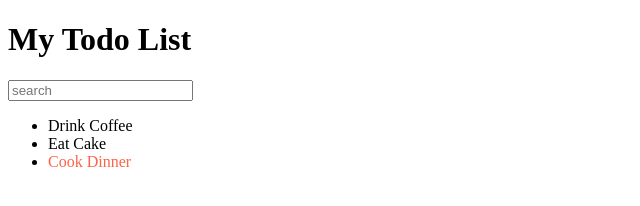
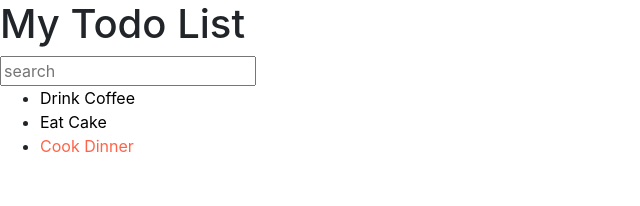
Before and after one commit to guryanovaa/Task-List, a React app: page / in a window 1280 px wide. Shown: the whole page, without its empty margins (0-640 px from the left). Built offline with nearby package versions, Linux system fonts and the light colour scheme.

Commit message:
before connecting css

```diff
--- a/public/index.html
+++ b/public/index.html
@@ -1,13 +1,15 @@
+
 <!DOCTYPE html>
 <html lang="en">
 <head>
-    <meta charset="utf-8" />
-    <meta name="viewport" content="width=device-width, initial-scale=1" />
-    <link rel="manifest" href="%PUBLIC_URL%/manifest.json" />
+  <meta charset="UTF-8">
+  <meta name="viewport" content="width=device-width, initial-scale=1.0">
+  <meta http-equiv="X-UA-Compatible" content="ie=edge">
+  <link rel="stylesheet" href="https://stackpath.bootstrapcdn.com/bootstrap/4.3.1/css/bootstrap.min.css">
+  <link rel="stylesheet" href="https://stackpath.bootstrapcdn.com/font-awesome/4.7.0/css/font-awesome.min.css">
   <title>React App</title>
 </head>
 <body>
   <div id="root"></div>
-
 </body>
 </html>
--- a/src/components/app-header.js
+++ b/src/components/app-header.js
@@ -1,6 +1,4 @@
 import React from 'react';
-import ReactDOM from 'react-dom';
-
 
 const AppHeader = () => {
    return (
--- a/src/components/search-panel.js
+++ b/src/components/search-panel.js
@@ -1,7 +1,4 @@
 import React from 'react';
-import ReactDOM from 'react-dom';
-
-
 
 const SearchPanel = () => {
     return (
--- a/src/components/todo-list-item.js
+++ b/src/components/todo-list-item.js
@@ -1,5 +1,4 @@
 import React from 'react';
-import ReactDOM from 'react-dom';
 
 const TodoListItem = ({label, important = false}) => {
 
--- a/src/components/todo-list.js
+++ b/src/components/todo-list.js
@@ -1,14 +1,14 @@
 import React from 'react';
-import ReactDOM from 'react-dom';
 
 import TodoListItem from './todo-list-item';
 
 const TodoList = ({todos}) => {
 
    const elements = todos.map((item) => {
+      const {id, ...itemProps} = item;
      return (
-        <li>
-            <TodoListItem {...item}/>
+        <li key={id}>
+            <TodoListItem { ...itemProps }/>
         </li>
      );
    });
--- a/src/index.js
+++ b/src/index.js
@@ -8,9 +8,9 @@ import TodoList from './components/todo-list';
 const App = () => {
 
     const todoData = [
-       {label: 'Drink Coffee', important: false},
-       {label: 'Eat Cake', important: false},
-       {label: 'Cook Dinner', important: true}
+       {label: 'Drink Coffee', important: false, id: 1},
+       {label: 'Eat Cake', important: false, id: 2},
+       {label: 'Cook Dinner', important: true, id: 3}
     ];
 
     return (
```
Lines whose indentation alone changed are shown as unchanged.
